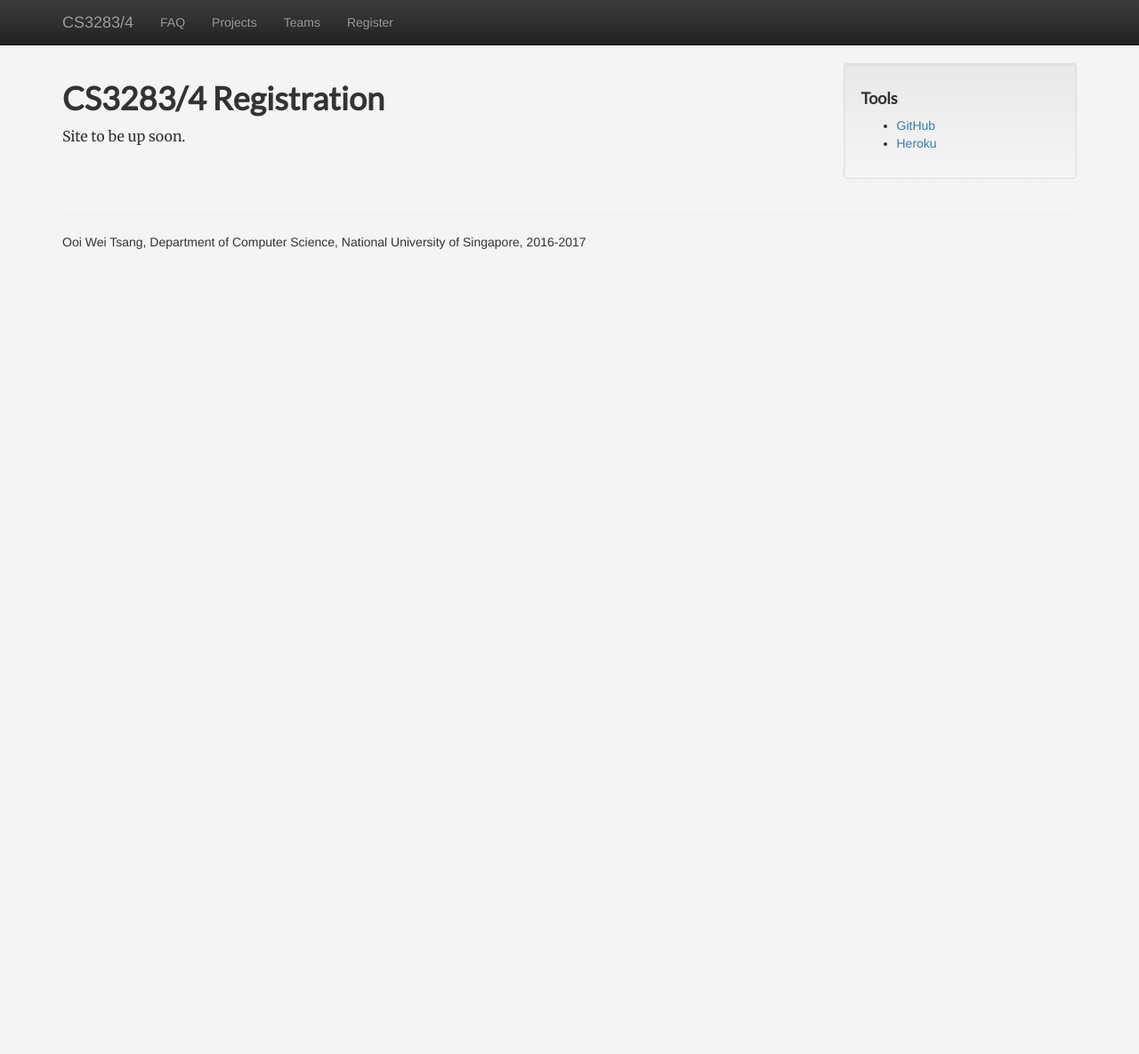
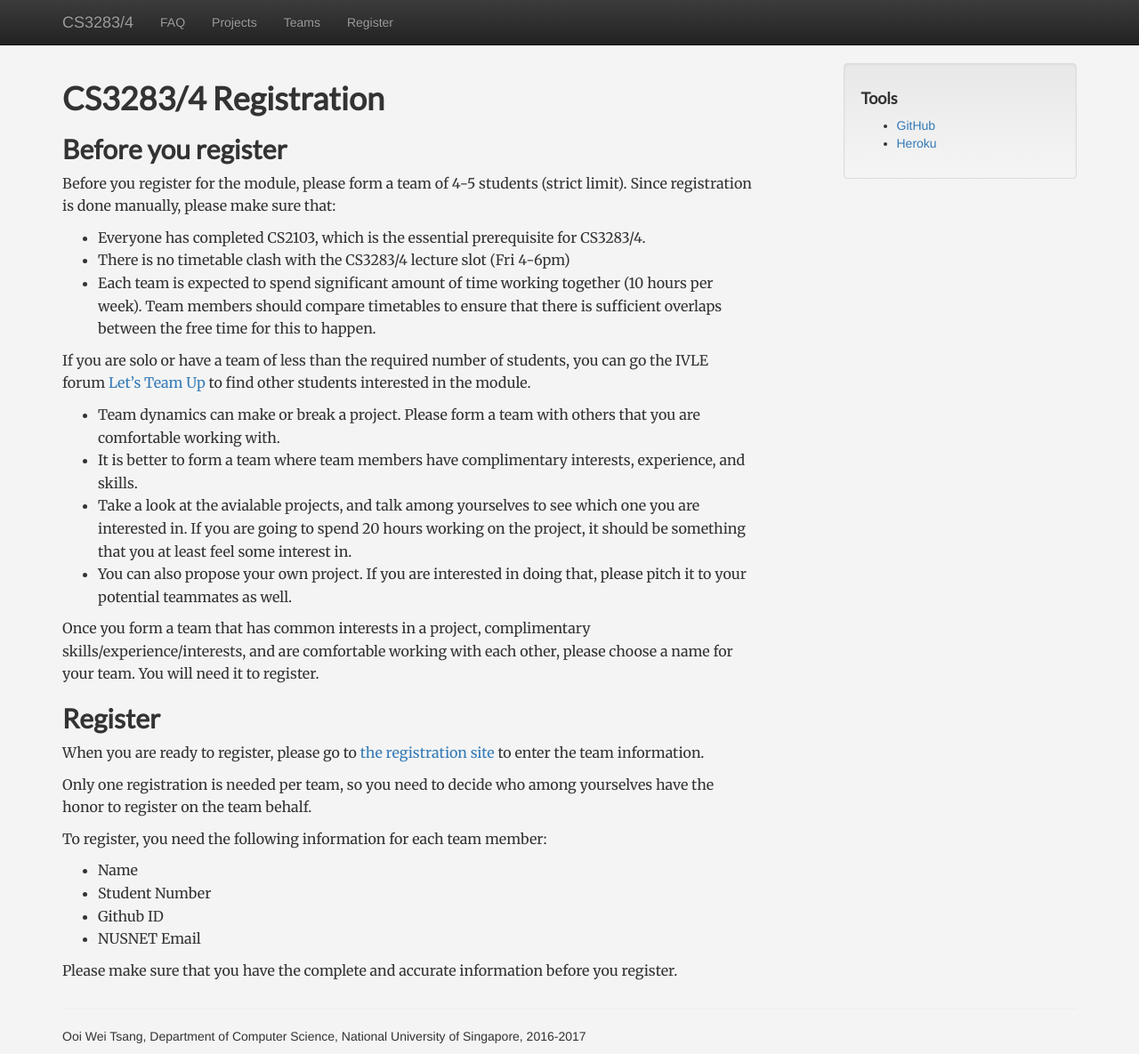
Before and after one commit to nus-mtp/1617, a Jekyll site: the page built from registration.md, in a window 1280 px wide. Shown: the whole page at 89% size. Built offline with Jekyll 4.4.1, drawn with Linux system fonts in a browser that asks for light colours; nearby versions of some CDN libraries; before the commit the page ends 900 px from its top, so only the background shows below that.

Commit message:
Added registration details

```diff
--- a/registration.md
+++ b/registration.md
@@ -5,4 +5,34 @@ title: Register
 
 # CS3283/4 Registration
 
-Site to be up soon.
+## Before you register
+
+Before you register for the module, please form a team of 4-5 students (strict limit).  Since registration is done manually, please make sure that:
+
+* Everyone has completed CS2103, which is the essential prerequisite for CS3283/4.
+* There is no timetable clash with the CS3283/4 lecture slot (Fri 4-6pm)
+* Each team is expected to spend significant amount of time working together (10 hours per week).  Team members should compare timetables to ensure that there is sufficient overlaps between the free time for this to happen.
+
+If you are solo or have a team of less than the required number of students, you can go the IVLE forum [Let's Team Up](to https://ivle.nus.edu.sg/v1/forum/forum.aspx?ForumID=5f2351f0-80e0-45ca-ae32-b131095eeadc) to find other students interested in the module.
+
+* Team dynamics can make or break a project.  Please form a team with others that you are comfortable working with.
+* It is better to form a team where team members have complimentary interests, experience, and skills.
+* Take a look at the avialable projects, and talk among yourselves to see which one you are interested in.  If you are going to spend 20 hours working on the project, it should be something that you at least feel some interest in.
+* You can also propose your own project.  If you are interested in doing that, please pitch it to your potential teammates as well.
+
+Once you form a team that has common interests in a project, complimentary skills/experience/interests, and are comfortable working with each other, please choose a name for your team.  You will need it to register.
+
+## Register
+
+When you are ready to register, please go to [the registration site](https://mysurvey.nus.edu.sg/EFM/se/543BE5C2773277A5) to enter the team information.
+
+Only one registration is needed per team, so you need to decide who among yourselves have the honor to register on the team behalf.
+
+To register, you need the following information for each team member:
+
+* Name
+* Student Number
+* Github ID
+* NUSNET Email
+
+Please make sure that you have the complete and accurate information before you register.
```
